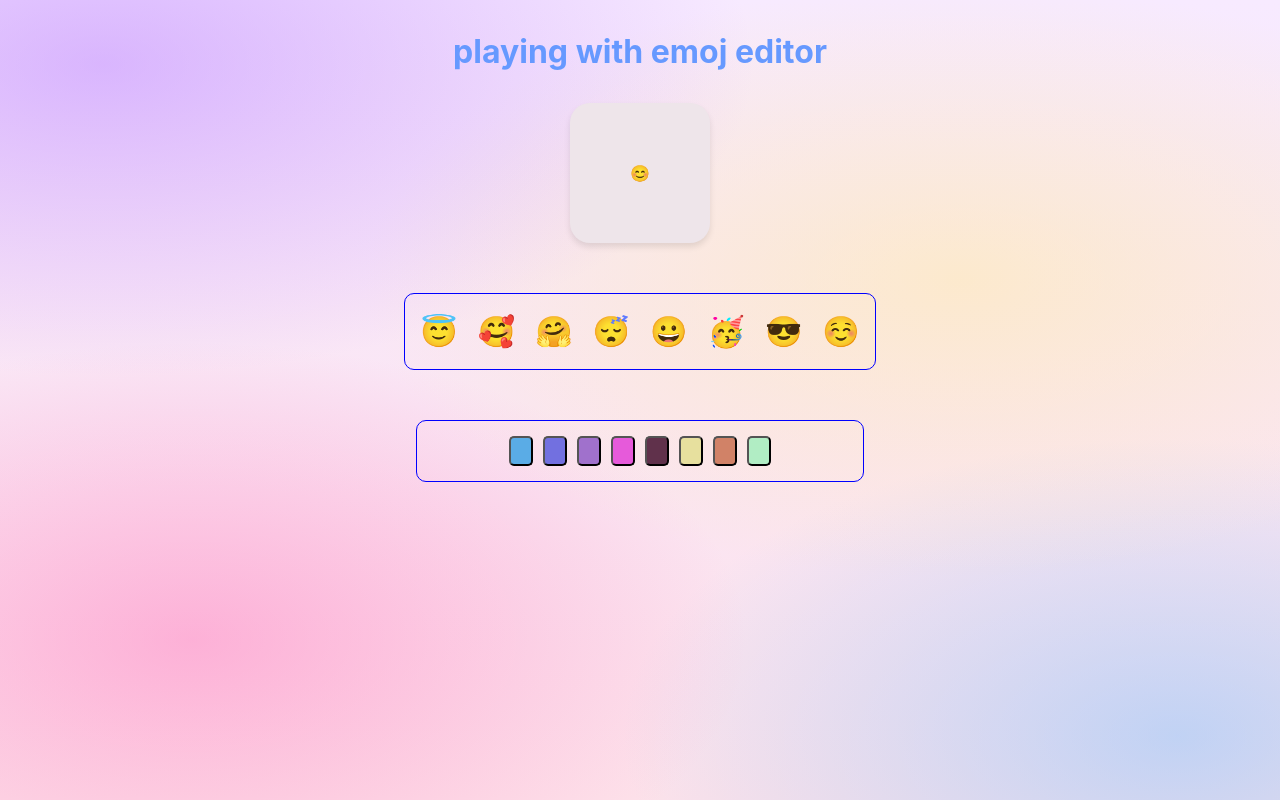
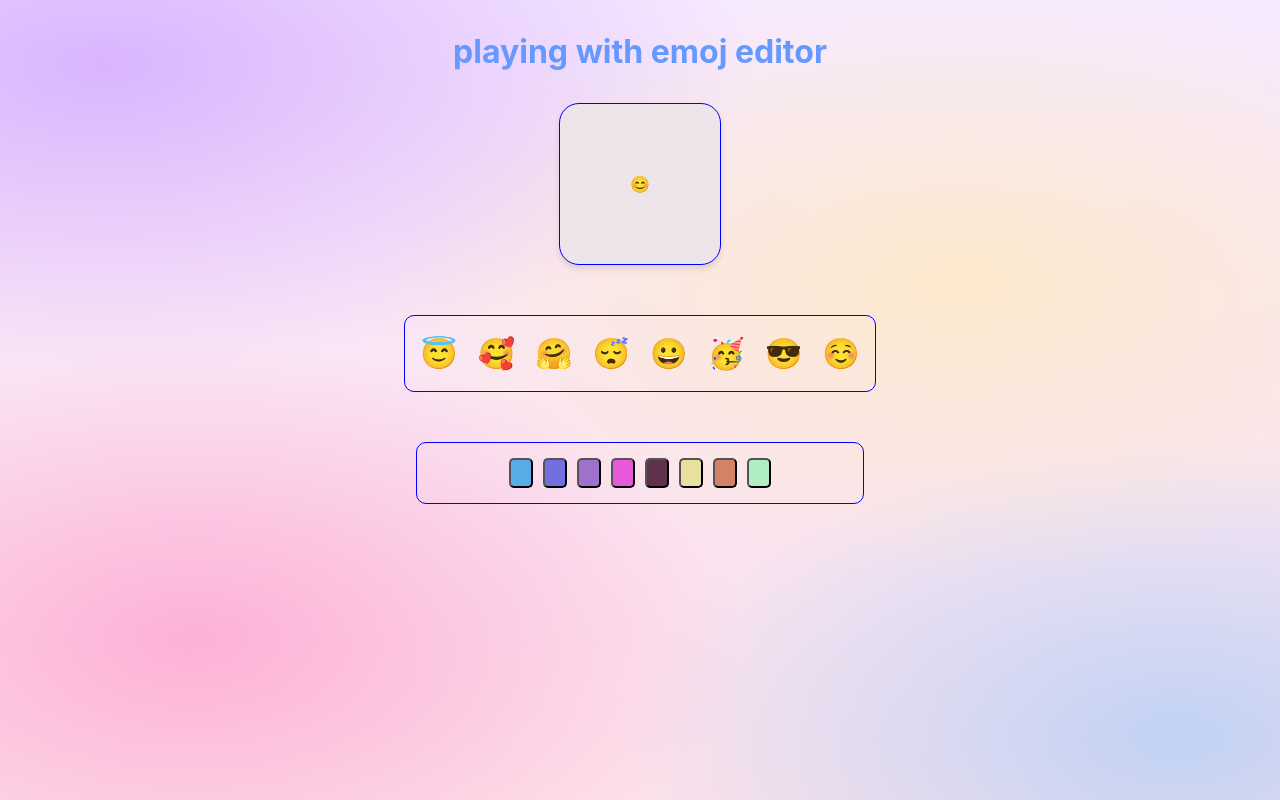
Before and after one commit to Pranali855/editor, a React (Create React App) app in the folder cakeeditor/: page / in a window 1280 px wide. Built offline with nearby package versions, Linux system fonts and the light colour scheme.

Commit message:
Update App.css
changes added

```diff
--- a/cakeeditor/src/App.css
+++ b/cakeeditor/src/App.css
@@ -36,14 +36,14 @@
 }
 .emoj-box {
   background:white;
-  width: 140px;
-  height: 140px;
+  width: 160px;
+  height: 160px;
   display: flex;
   justify-content: center;
   align-items: center;
   margin: 0 auto;
   border-radius: 20px;
-  border: 1px 2px  3px solid rgba(0, 0, 0, 0.507);
+  border:1px solid blue;
   box-shadow: 0 4px 6px rgba(0, 0, 0, 0.1);
 
 }
@@ -73,3 +73,7 @@
   justify-content: center;
   align-items: center;
 }
+.slider-container {
+  display: flex;
+  justify-content: center;
+}
```
